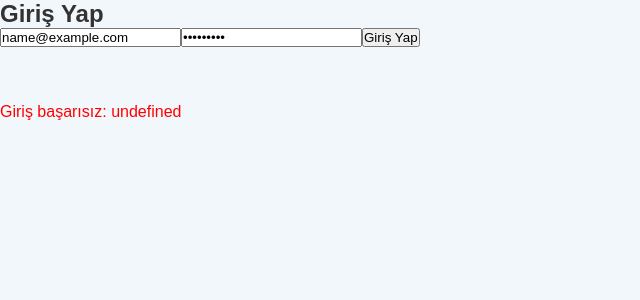
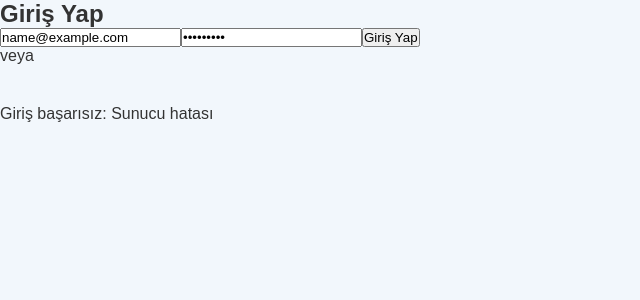
Before and after one commit to Serhan-Yildiz/meski-kanban, a React (Vite) app in the folder meski-kanban-frontend/: page / in a window 1280 px wide. Both pictures are taken after typing "name@example.com", "Sample123" into the empty fields and a click on the button "Giriş Yap". Shown: the top 300 px of the page, without its empty margins (0-640 px from the left). Built offline with nearby package versions, Linux system fonts and the light colour scheme; no server answers.

Commit message:
register and login page adjusted

```diff
--- a/meski-kanban-frontend/src/pages/LoginPage.jsx
+++ b/meski-kanban-frontend/src/pages/LoginPage.jsx
@@ -2,7 +2,7 @@ import { useState } from "react";
 import { useNavigate } from "react-router-dom";
 import api from "../api/axios";
 import { GoogleLogin } from "@react-oauth/google";
-import {jwtDecode} from "jwt-decode";
+import { jwtDecode } from "jwt-decode";
 
 function LoginPage() {
   const [email, setEmail] = useState("");
@@ -17,9 +17,7 @@ function LoginPage() {
       localStorage.setItem("token", res.data.token);
       navigate("/dashboard");
     } catch (err) {
-      setError(
-        "Giriş başarısız: " + err.response?.data?.message || "Sunucu hatası"
-      );
+      setError("Giriş başarısız: " + (err.response?.data?.message || "Sunucu hatası"));
     }
   };
 
@@ -33,17 +31,14 @@ function LoginPage() {
       localStorage.setItem("token", res.data.token);
       navigate("/dashboard");
     } catch (err) {
-      setError(
-        "Google ile giriş başarısız: " +
-          (err.response?.data?.message || err.message)
-      );
+      setError("Google ile giriş başarısız: " + (err.response?.data?.message || err.message));
     }
   };
 
   return (
-    <div>
+    <div className="auth-container">
       <h2>Giriş Yap</h2>
-      <form onSubmit={handleSubmit}>
+      <form onSubmit={handleSubmit} className="auth-form">
         <input
           type="email"
           placeholder="Email"
@@ -61,14 +56,15 @@ function LoginPage() {
         <button type="submit">Giriş Yap</button>
       </form>
 
-      <div style={{ marginTop: "1rem" }}>
+      <div className="google-login-wrapper">
+        <p>veya</p>
         <GoogleLogin
           onSuccess={handleGoogleSuccess}
           onError={() => setError("Google ile giriş başarısız")}
         />
       </div>
 
-      {error && <p style={{ color: "red" }}>{error}</p>}
+      {error && <p className="error-text">{error}</p>}
     </div>
   );
 }
--- a/meski-kanban-frontend/src/pages/RegisterPage.jsx
+++ b/meski-kanban-frontend/src/pages/RegisterPage.jsx
@@ -18,10 +18,7 @@ function RegisterPage() {
       localStorage.setItem("token", res.data.token);
       navigate("/dashboard");
     } catch (err) {
-      setError(
-        "Kayıt sırasında hata: " + err.response?.data?.message ||
-          "Sunucu hatası"
-      );
+      setError("Kayıt sırasında hata: " + (err.response?.data?.message || "Sunucu hatası"));
     }
   };
 
@@ -35,15 +32,14 @@ function RegisterPage() {
       localStorage.setItem("token", res.data.token);
       navigate("/dashboard");
     } catch (err) {
-      console.error("Google ile kayıt/giriş başarısız", err);
-      setError("Google ile kayıt/giriş başarısız");
+      setError("Google ile kayıt/giriş başarısız: " + (err.response?.data?.message || err.message));
     }
   };
 
   return (
-    <div>
+    <div className="auth-container">
       <h2>Kayıt Ol</h2>
-      <form onSubmit={handleSubmit}>
+      <form onSubmit={handleSubmit} className="auth-form">
         <input
           type="text"
           placeholder="Ad"
@@ -68,14 +64,15 @@ function RegisterPage() {
         <button type="submit">Kayıt Ol</button>
       </form>
 
-      <div style={{ marginTop: "1rem" }}>
+      <div className="google-login-wrapper">
+        <p>veya</p>
         <GoogleLogin
           onSuccess={handleGoogleSuccess}
-          onError={() => setError("Google ile giriş başarısız")}
+          onError={() => setError("Google ile kayıt/giriş başarısız")}
         />
       </div>
 
-      {error && <p style={{ color: "red" }}>{error}</p>}
+      {error && <p className="error-text">{error}</p>}
     </div>
   );
 }
```
